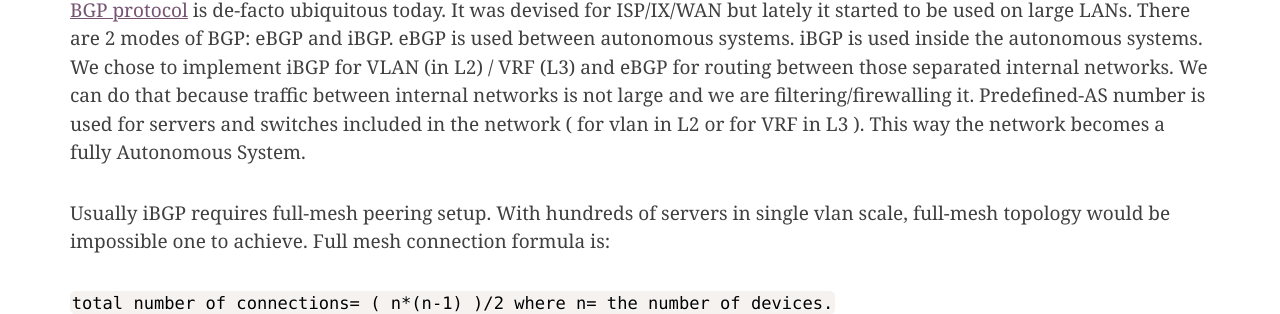
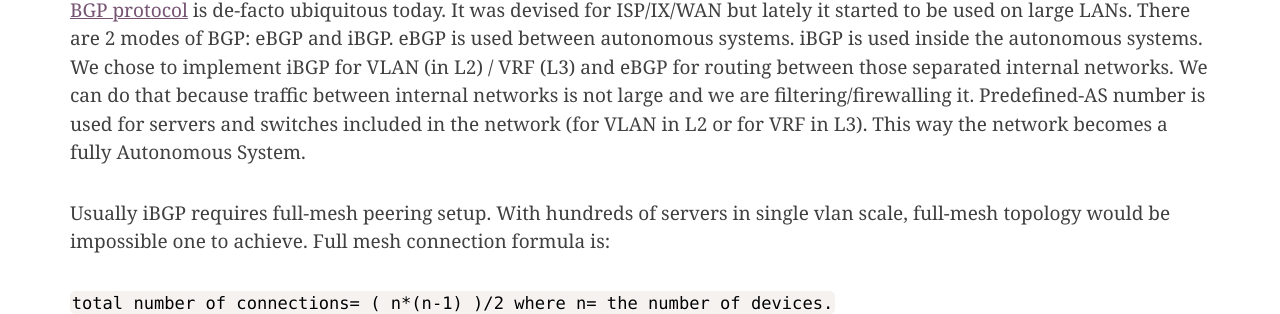
Before and after one commit to RTBHOUSE/techblog, a Jekyll site: the page built from _posts/2021-11-26-L2-EVPN-to-L3-concept-part3.markdown, in a window 1280 px wide and 900 px high, scrolled down 1755 px. Shown: the part 263-577 px from the top of the window. Built offline with Jekyll 4.4.1, drawn with Linux system fonts in a browser that asks for light colours; nearby versions of some CDN libraries; comment, search, counter and statistics services are not loaded.

```diff
--- a/_posts/2021-11-26-L2-EVPN-to-L3-concept-part3.markdown
+++ b/_posts/2021-11-26-L2-EVPN-to-L3-concept-part3.markdown
@@ -28,7 +28,7 @@ For each old L2 vlan, we deploy a pair of route reflectors. This route reflector
 
 [BGP protocol](https://www.rfc-editor.org/rfc/rfc4271.txt) is de-facto ubiquitous today. It was devised for ISP/IX/WAN but lately it started to be used on large  LANs. There are 2 modes of BGP:
 eBGP and iBGP. eBGP is used between autonomous systems. iBGP is used inside the autonomous systems.
-We chose to implement iBGP for VLAN (in L2) / VRF (L3) and eBGP for routing between those separated internal networks. We can do that because traffic between internal networks is not large and we are filtering/firewalling it.  Predefined-AS number is used for servers and switches included in the network ( for vlan in L2 or for VRF in L3 ). This way the network becomes a fully Autonomous System.
+We chose to implement iBGP for VLAN (in L2) / VRF (L3) and eBGP for routing between those separated internal networks. We can do that because traffic between internal networks is not large and we are filtering/firewalling it. Predefined-AS number is used for servers and switches included in the network (for VLAN in L2 or for VRF in L3). This way the network becomes a fully Autonomous System.
 
 Usually iBGP requires full-mesh peering setup. With hundreds of servers in single vlan scale, full-mesh topology would be impossible one to achieve. Full mesh connection formula is:
 
```
